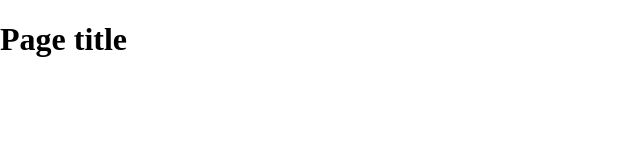
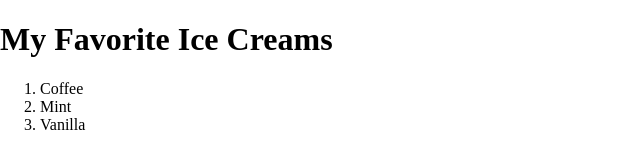
Before and after one commit to htoribio037/github-basics-1, a plain HTML site: page index.html in a window 1280 px wide. Shown: the whole page, without its empty margins (0-640 px from the left). Drawn offline with nearby package versions, Linux system fonts and the light colour scheme.

Commit message:
HTML Updates
Updated h1 to favorite ice cream, and created ordered list to show my 3
faves.

```diff
--- a/index.html
+++ b/index.html
@@ -2,7 +2,10 @@
 <!--[if lt IE 7]>      <html class="no-js lt-ie9 lt-ie8 lt-ie7"> <![endif]-->
 <!--[if IE 7]>         <html class="no-js lt-ie9 lt-ie8"> <![endif]-->
 <!--[if IE 8]>         <html class="no-js lt-ie9"> <![endif]-->
-<!--[if gt IE 8]><!--> <html class="no-js"> <!--<![endif]-->
+<!--[if gt IE 8]><!-->
+<html class="no-js">
+<!--<![endif]-->
+
 <head>
   <meta charset="utf-8">
   <meta http-equiv="X-UA-Compatible" content="IE=edge,chrome=1">
@@ -12,9 +15,15 @@
   <link rel="stylesheet" href="_css/main.css">
   <script src="_scripts/modernizr-custom.js"></script>
 </head>
+
 <body>
   <header>
-	<h1>Page title</h1>
+    <h1>My Favorite Ice Creams</h1>
+    <ol>
+      <li>Coffee</li>
+      <li>Mint</li>
+      <li>Vanilla</li>
+    </ol>
   </header>
   <nav id="pageNav">
   </nav>
@@ -24,8 +33,7 @@
   </footer>
   <script>
     //use the modernizr load to load up external scripts. This will load the scripts asynchronously, but the order listed matters. Although it will load all scripts in parallel, it will execute them in the order listed
-Modernizr.load([
-{
+    Modernizr.load([{
         load: [
           //for local testing, for distribution remove the protocol and let Google resolve
           'http://ajax.googleapis.com/ajax/libs/jquery/1.10.1/jquery.min.js',
@@ -35,11 +43,12 @@ Modernizr.load([
       },
       {
         // test for media query support, if not load respond.js
-    test : Modernizr.mq('only all'),
+        test: Modernizr.mq('only all'),
         // If not, load the respond.js file
-    nope : 'js/respond.min.js'
+        nope: 'js/respond.min.js'
       }
     ]);
   </script>
 </body>
+
 </html>
```
Lines whose indentation alone changed are shown as unchanged.
